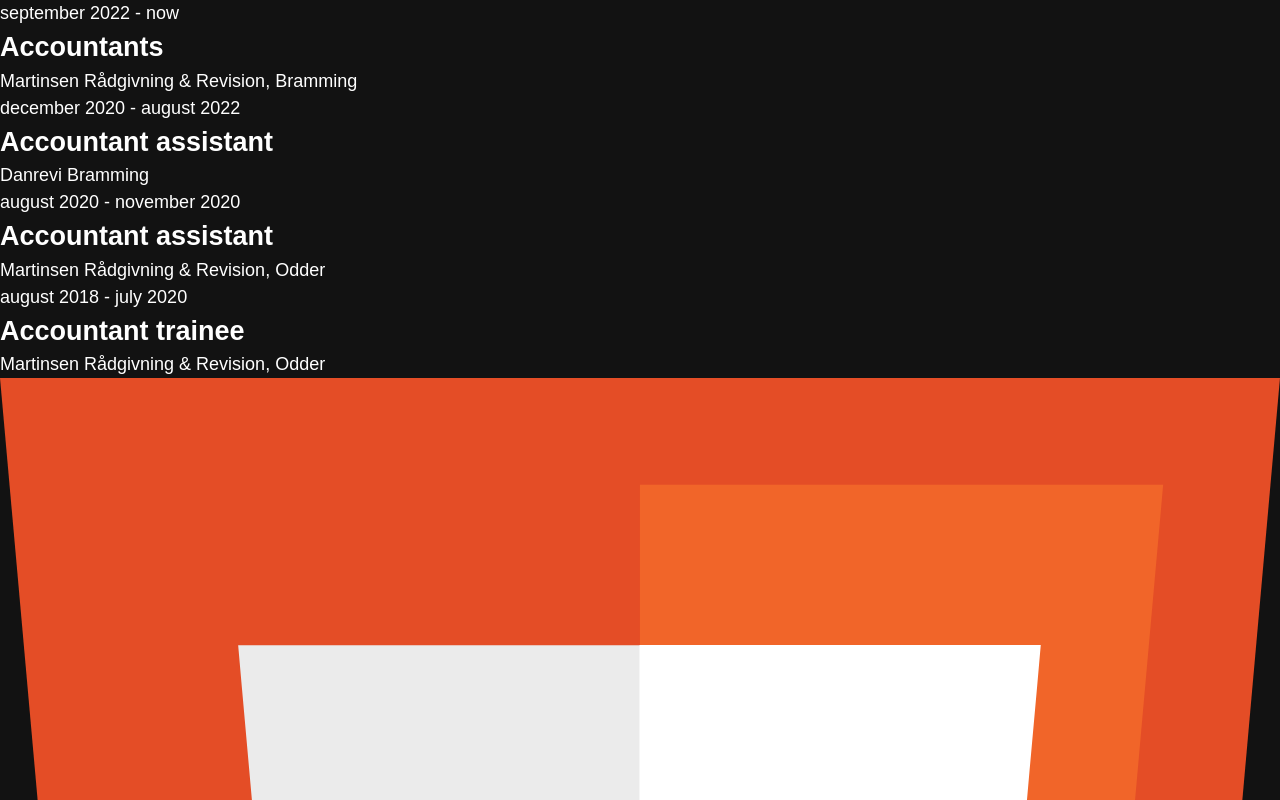
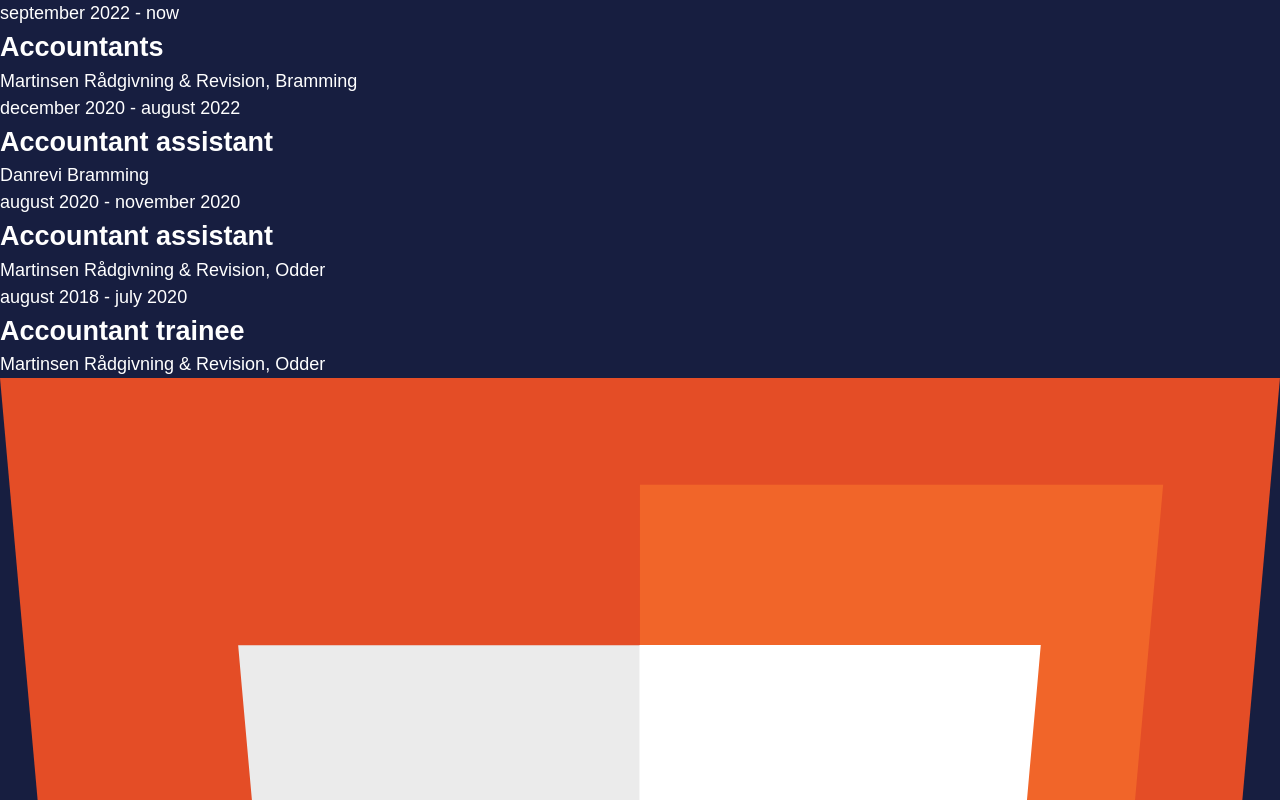
Before and after one commit to MariaTheCoder/resume-example, a website with bundled scripts: page index.html in a window 1280 px wide. Shown: the top 800 px of the page. Built offline with nearby package versions, Linux system fonts and the light colour scheme.

Commit message:
add background color to body

```diff
--- a/style.css
+++ b/style.css
@@ -51,6 +51,7 @@
 
 /* use custom variables for styling of the body element */
 body {
+  background-color: var(--clr-primary-800);
   color: var(--clr-neutral-100);
   font-family: var(--ff-base);
   font-size: var(--fs-400);
```
